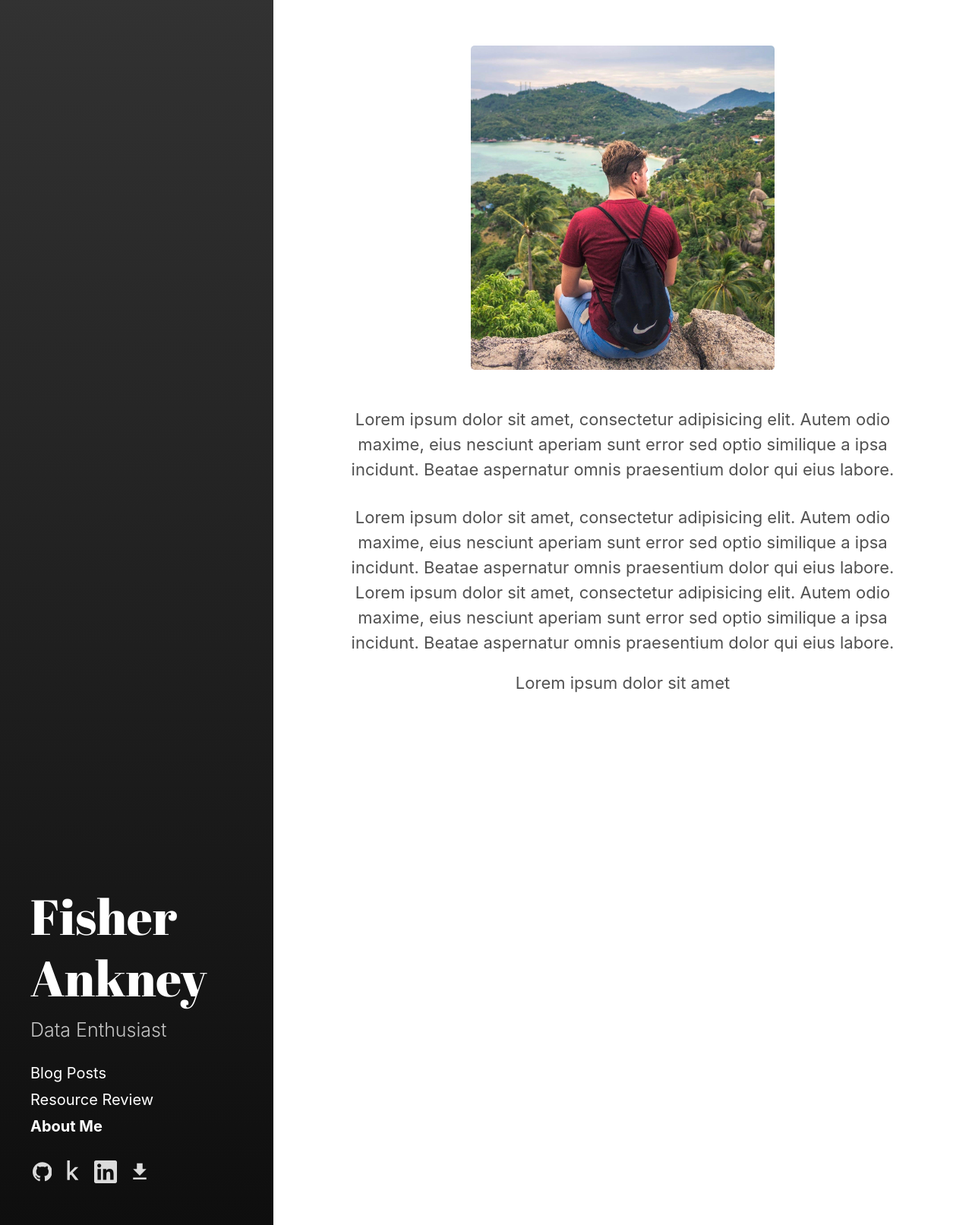
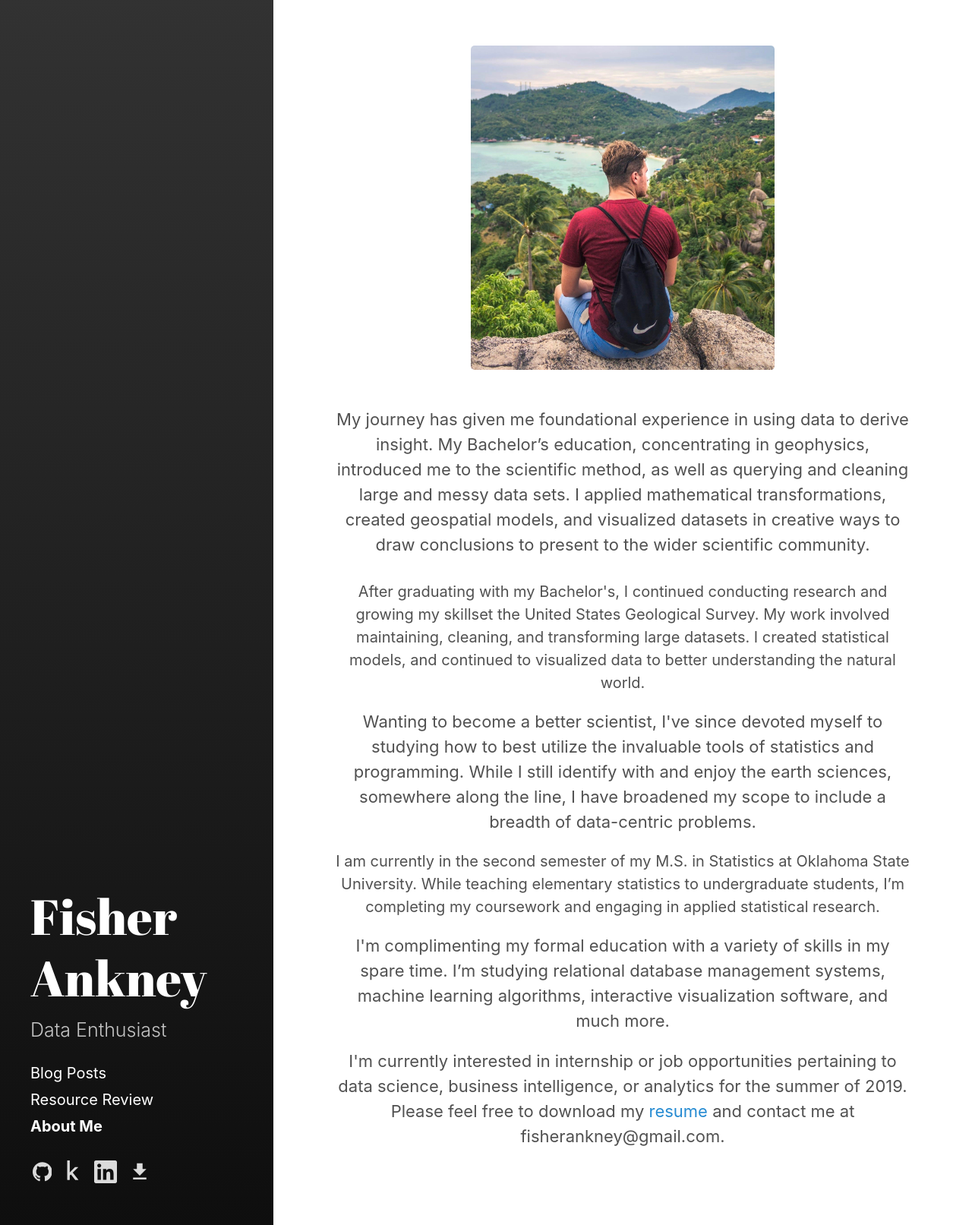
Before and after one commit to fisherra/fisherankney, a Jekyll site: the page built from profile.html, in a window 1280 px wide. Shown: the whole page at 76% size. Built offline with Jekyll 4.4.1, drawn with Linux system fonts in a browser that asks for light colours.

```diff
--- a/profile.html
+++ b/profile.html
@@ -9,15 +9,38 @@ title: About Me
 <div style="text-align:center;">
 
     <p style="font-size:1.1rem; margin-bottom:30px; margin-top: 10%">
-        Lorem ipsum dolor sit amet, consectetur adipisicing elit. Autem odio maxime, eius nesciunt aperiam sunt error sed optio similique a ipsa incidunt. Beatae aspernatur omnis praesentium dolor qui eius labore.
+        My journey has given me foundational experience in using data to derive insight. My Bachelor’s education,
+        concentrating in geophysics, introduced me to the scientific method, as well as querying and cleaning large and messy
+        data sets. I applied mathematical transformations, created geospatial models, and visualized datasets in creative ways
+        to draw conclusions to present to the wider scientific community.
+    </p>
+    <p>
+        After graduating with my Bachelor's, I continued conducting research and growing my skillset the United States Geological Survey.
+        My work involved maintaining, cleaning, and transforming large datasets. I created statistical models, and continued to
+        visualized data to better understanding the natural world.
     </p>
 
     <p style="font-size:1.1rem;">
-        Lorem ipsum dolor sit amet, consectetur adipisicing elit. Autem odio maxime, eius nesciunt aperiam sunt error sed optio similique a ipsa incidunt. Beatae aspernatur omnis praesentium dolor qui eius labore.
-        Lorem ipsum dolor sit amet, consectetur adipisicing elit. Autem odio maxime, eius nesciunt aperiam sunt error sed optio similique a ipsa incidunt. Beatae aspernatur omnis praesentium dolor qui eius labore.
+        Wanting to become a better scientist, I've since devoted myself to studying how to best utilize the invaluable tools of
+        statistics and programming. While I still identify with and enjoy the earth sciences, somewhere along the line, I have
+        broadened my scope to include a breadth of data-centric problems.
     </p>
+
+    <p>
+        I am currently in the second semester of my M.S. in Statistics at Oklahoma State University. While teaching elementary statistics
+        to undergraduate students, I’m completing my coursework and engaging in applied statistical research.
+    </p>
+
+
     <p style="font-size:1.1rem;">
-        Lorem ipsum dolor sit amet
+        I'm complimenting my formal education with a variety of skills in my spare time. I’m studying relational database management
+        systems, machine learning algorithms, interactive visualization software, and much more.
+    </p>
+
+    <p style="font-size:1.1rem;">
+            I'm currently interested in internship or job opportunities pertaining to data science, business intelligence,
+            or analytics for the summer of 2019. Please feel free to download my
+            <a href='{{ site.baseurl }}/assets/Fisher_Ankney_Resume.pdf'>resume</a> and contact me at fisherankney@gmail.com.
     </p>
 
 </div>
```
Also changed, not shown: index.html (+8 -4 lines).
